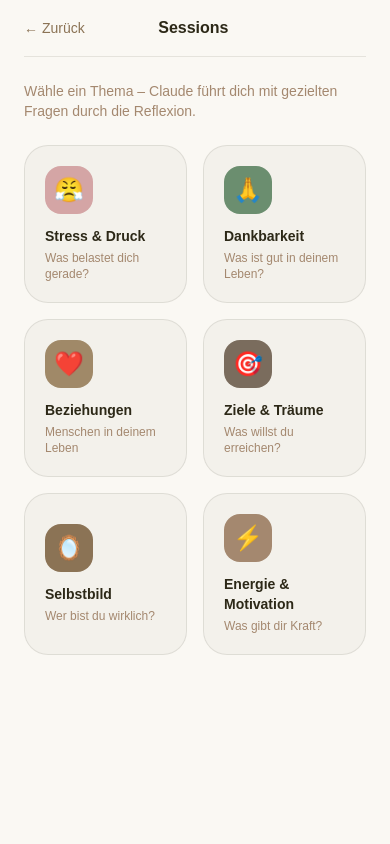
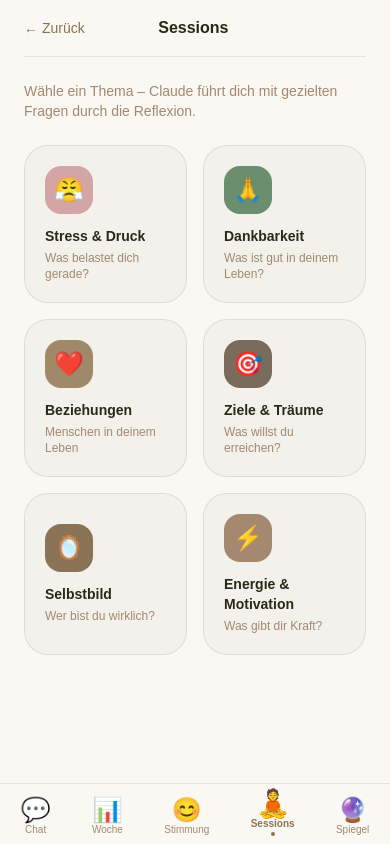
Before and after one commit to turgutb5353-prog/ki-tagebuch, a Next.js app: page /sessions in a window 390 px wide. Built offline with nearby package versions, Linux system fonts and the light colour scheme.

Commit message:
feat: bottom navigation bar for mobile tabs

```diff
--- a/app/chat/page.tsx
+++ b/app/chat/page.tsx
@@ -5,6 +5,7 @@ import { supabase } from "../../lib/supabase";
 import { useRouter } from "next/navigation";
 import { useThemeColors } from "../../lib/useThemeColors";
 import SkeletonPage from "../../components/SkeletonPage";
+import BottomNav from "../../components/BottomNav";
 
 type Message = {
   role: "user" | "assistant";
@@ -132,7 +133,8 @@ export default function Chat() {
     setShowMoodPicker(true);
   };
 
-  if (!colors.mounted) return <SkeletonPage variant="chat" titleWidth="55px" rightButton />;
+  if (!colors.mounted)
+    return <SkeletonPage variant="chat" titleWidth="55px" rightButton />;
 
   return (
     <main
@@ -170,7 +172,7 @@ export default function Chat() {
       </div>
 
       {/* Messages */}
-      <div className="flex-1 overflow-y-auto px-4 py-6 flex flex-col gap-4 max-w-2xl w-full mx-auto">
+      <div className="flex-1 overflow-y-auto px-4 py-6 pb-24 flex flex-col gap-4 max-w-2xl w-full mx-auto">
         {messages.length === 0 && (
           <div className="flex flex-col items-center mt-16 gap-6">
             <div className="text-center">
@@ -300,7 +302,7 @@ export default function Chat() {
       </div>
 
       {/* Input */}
-      <div className="px-4 pb-6 max-w-2xl w-full mx-auto">
+      <div className="px-4 pb-24 max-w-2xl w-full mx-auto">
         <div
           className="flex gap-2 items-end rounded-2xl p-2"
           style={{
@@ -344,6 +346,7 @@ export default function Chat() {
           Enter zum Senden · Shift+Enter für neue Zeile
         </p>
       </div>
+      <BottomNav bg={colors.bg} border={colors.border} accent={colors.accent} accentLight={colors.accentLight} text={colors.text} />
     </main>
   );
 }
--- a/app/sessions/page.tsx
+++ b/app/sessions/page.tsx
@@ -3,6 +3,7 @@
 import { useRouter } from "next/navigation";
 import { useThemeColors } from "../../lib/useThemeColors";
 import SkeletonPage from "../../components/SkeletonPage";
+import BottomNav from "../../components/BottomNav";
 
 const SESSIONS = [
   {
@@ -75,7 +76,7 @@ export default function Sessions() {
         color: colors.text,
       }}
     >
-      <div className="w-full max-w-md flex flex-col min-h-screen px-6 pb-6">
+      <div className="w-full max-w-md flex flex-col min-h-screen px-6 pb-24">
         <div
           className="flex items-center py-4 mb-2"
           style={{ borderBottom: `1px solid ${colors.border}` }}
@@ -126,6 +127,7 @@ export default function Sessions() {
           ))}
         </div>
       </div>
+      <BottomNav bg={colors.bg} border={colors.border} accent={colors.accent} accentLight={colors.accentLight} text={colors.text} />
     </main>
   );
 }
--- a/app/spiegel/page.tsx
+++ b/app/spiegel/page.tsx
@@ -5,6 +5,7 @@ import { supabase } from "../../lib/supabase";
 import { useRouter } from "next/navigation";
 import { useThemeColors } from "../../lib/useThemeColors";
 import SkeletonPage from "../../components/SkeletonPage";
+import BottomNav from "../../components/BottomNav";
 
 export default function Spiegel() {
   const colors = useThemeColors();
@@ -63,7 +64,8 @@ export default function Spiegel() {
     setLoading(false);
   };
 
-  if (!colors.mounted) return <SkeletonPage variant="content" titleWidth="90px" />;
+  if (!colors.mounted)
+    return <SkeletonPage variant="content" titleWidth="90px" />;
 
   return (
     <main
@@ -89,7 +91,7 @@ export default function Spiegel() {
         <div className="w-16" />
       </div>
 
-      <div className="flex-1 px-6 py-8 max-w-2xl w-full mx-auto flex flex-col gap-6">
+      <div className="flex-1 px-6 py-8 pb-24 max-w-2xl w-full mx-auto flex flex-col gap-6">
         {!analysis && !loading && (
           <>
             {entryCount < 5 ? (
@@ -253,6 +255,7 @@ export default function Spiegel() {
           </div>
         )}
       </div>
+      <BottomNav bg={colors.bg} border={colors.border} accent={colors.accent} accentLight={colors.accentLight} text={colors.text} />
     </main>
   );
 }
--- a/app/stimmung/page.tsx
+++ b/app/stimmung/page.tsx
@@ -5,6 +5,7 @@ import { supabase } from "../../lib/supabase";
 import { useRouter } from "next/navigation";
 import { useThemeColors } from "../../lib/useThemeColors";
 import SkeletonPage from "../../components/SkeletonPage";
+import BottomNav from "../../components/BottomNav";
 
 const MOODS = [
   { emoji: "😔", value: 1, label: "Schlecht" },
@@ -50,7 +51,8 @@ export default function Stimmung() {
 
   const avg = getAverage();
 
-  if (!colors.mounted) return <SkeletonPage variant="content" titleWidth="75px" />;
+  if (!colors.mounted)
+    return <SkeletonPage variant="content" titleWidth="75px" />;
 
   return (
     <main
@@ -76,7 +78,7 @@ export default function Stimmung() {
         <div className="w-16" />
       </div>
 
-      <div className="flex-1 px-6 py-8 max-w-2xl w-full mx-auto flex flex-col gap-6">
+      <div className="flex-1 px-6 py-8 pb-24 max-w-2xl w-full mx-auto flex flex-col gap-6">
         {/* Durchschnitt */}
         {avg && (
           <div
@@ -157,7 +159,6 @@ export default function Stimmung() {
             </div>
           )}
         </div>
-      </div>
-    </main>
+      </div>      <BottomNav bg={colors.bg} border={colors.border} accent={colors.accent} accentLight={colors.accentLight} text={colors.text} />    </main>
   );
 }
--- a/app/woche/page.tsx
+++ b/app/woche/page.tsx
@@ -5,6 +5,7 @@ import { supabase } from "../../lib/supabase";
 import { useRouter } from "next/navigation";
 import { useThemeColors } from "../../lib/useThemeColors";
 import SkeletonPage from "../../components/SkeletonPage";
+import BottomNav from "../../components/BottomNav";
 
 export default function Woche() {
   const colors = useThemeColors();
@@ -72,7 +73,8 @@ export default function Woche() {
     });
   };
 
-  if (!colors.mounted) return <SkeletonPage variant="content" titleWidth="120px" />;
+  if (!colors.mounted)
+    return <SkeletonPage variant="content" titleWidth="120px" />;
 
   return (
     <main
@@ -99,7 +101,7 @@ export default function Woche() {
         <div className="w-16" />
       </div>
 
-      <div className="flex-1 px-6 py-8 max-w-2xl w-full mx-auto">
+      <div className="flex-1 px-6 py-8 pb-24 max-w-2xl w-full mx-auto">
         {/* Date */}
         <p
           className="text-sm mb-6 text-center"
@@ -154,6 +156,7 @@ export default function Woche() {
           )}
         </div>
       </div>
+      <BottomNav bg={colors.bg} border={colors.border} accent={colors.accent} accentLight={colors.accentLight} text={colors.text} />
     </main>
   );
 }
--- /dev/null
+++ b/components/BottomNav.tsx
@@ -0,0 +1,66 @@
+"use client";
+
+import { useRouter, usePathname } from "next/navigation";
+
+const TABS = [
+  { icon: "💬", label: "Chat", href: "/chat" },
+  { icon: "📊", label: "Woche", href: "/woche" },
+  { icon: "😊", label: "Stimmung", href: "/stimmung" },
+  { icon: "🧘", label: "Sessions", href: "/sessions" },
+  { icon: "🔮", label: "Spiegel", href: "/spiegel" },
+];
+
+interface Props {
+  /** bg and accent colours from useThemeColors – pass them down so we don't re-call the hook */
+  bg: string;
+  border: string;
+  accent: string;
+  accentLight: string;
+  text: string;
+}
+
+export default function BottomNav({ bg, border, accent, accentLight, text }: Props) {
+  const router = useRouter();
+  const pathname = usePathname();
+
+  return (
+    <nav
+      style={{
+        background: bg,
+        borderTop: `1px solid ${border}`,
+      }}
+      className="fixed bottom-0 left-0 right-0 flex justify-around items-end pb-safe z-50"
+    >
+      {TABS.map((tab) => {
+        const isActive =
+          pathname === tab.href || pathname.startsWith(tab.href + "/");
+        return (
+          <button
+            key={tab.href}
+            type="button"
+            onClick={() => router.push(tab.href)}
+            className="flex flex-col items-center gap-0.5 px-3 py-2 transition-all active:scale-90"
+            style={{
+              color: isActive ? accent : accentLight,
+              fontWeight: isActive ? 700 : 400,
+            }}
+          >
+            <span
+              className="text-2xl leading-none transition-transform"
+              style={{ transform: isActive ? "scale(1.15)" : "scale(1)" }}
+            >
+              {tab.icon}
+            </span>
+            <span className="text-[10px] leading-tight">{tab.label}</span>
+            {isActive && (
+              <span
+                className="w-1 h-1 rounded-full"
+                style={{ background: accent }}
+              />
+            )}
+          </button>
+        );
+      })}
+    </nav>
+  );
+}
```
